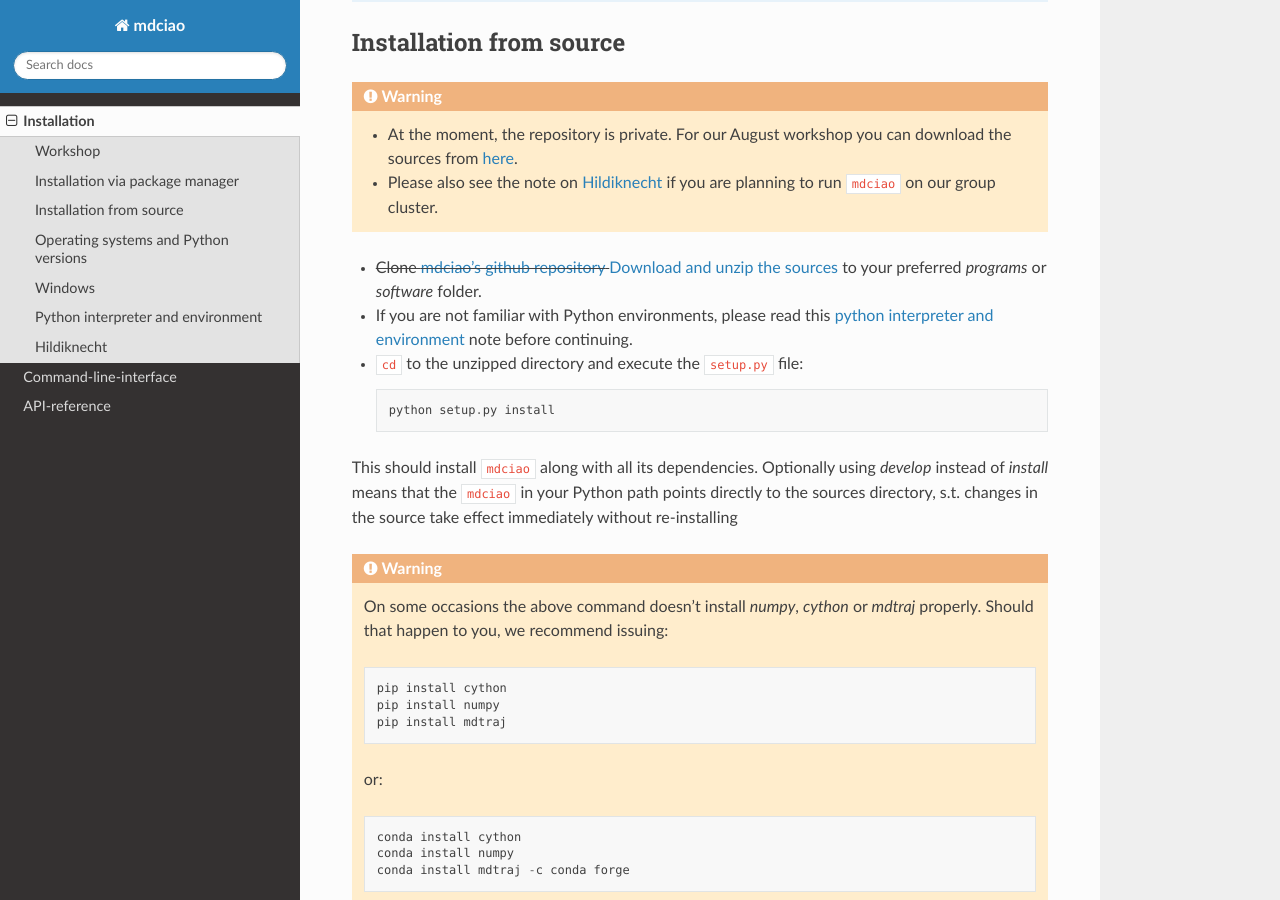
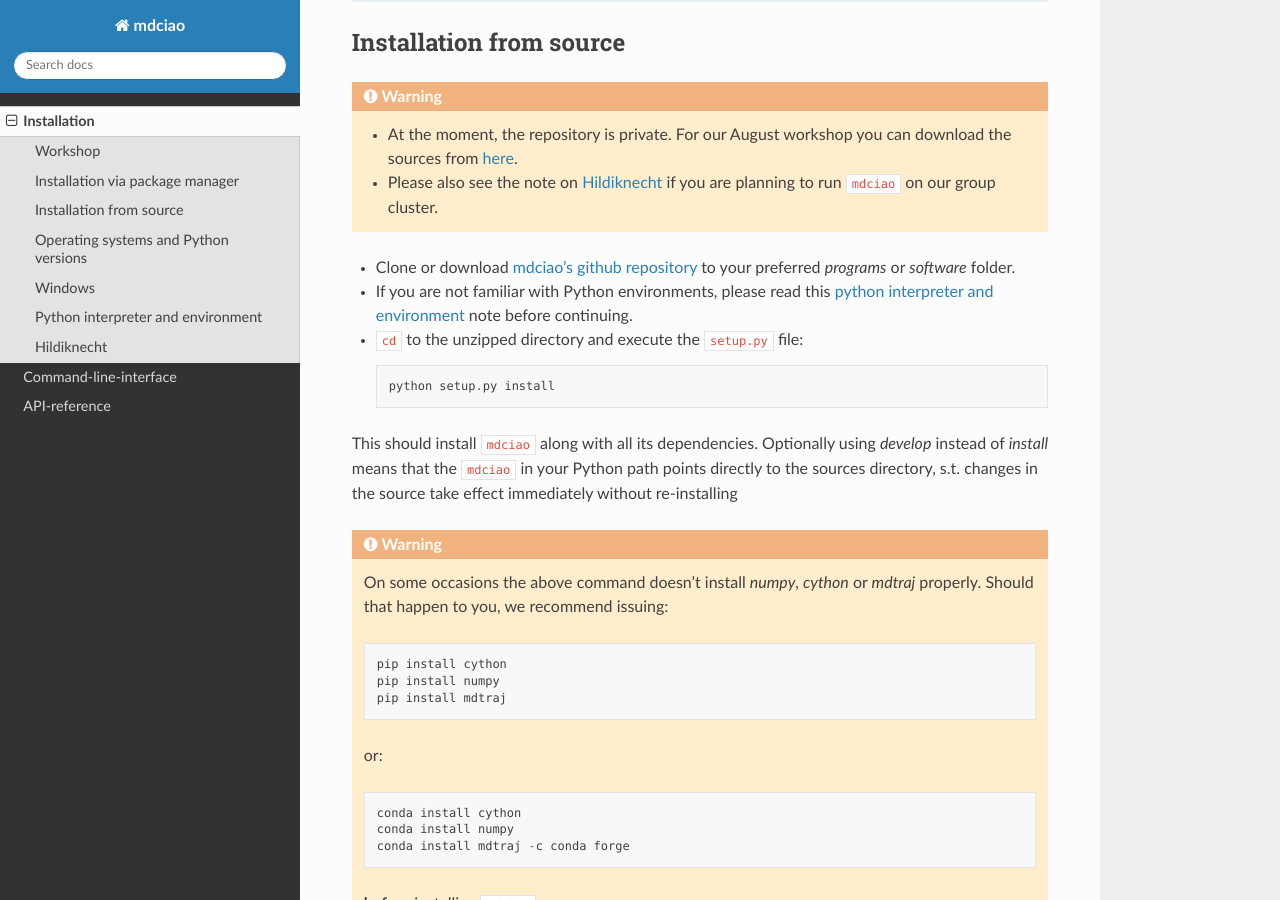
Before and after one commit to gph82/mdciao, a Sphinx documentation site: the page built from doc/installation.rst, in a window 1280 px wide and 900 px high, scrolled down 851 px. Built offline with Sphinx 7.4.7 and the Read the Docs theme 2.0.0, drawn with Linux system fonts in a browser that asks for light colours; pages that are not in the unit, such as notebooks, are missing from menus.

Commit message:
[docs/installation.rst] un-strike the cloning of repository

```diff
--- a/doc/installation.rst
+++ b/doc/installation.rst
@@ -40,7 +40,7 @@ Installation from source
 
    </strike>
 
-* |ss| Clone `mdciao's github repository <https://github.com/gph82/mdciao>`_ |se| `Download and unzip the sources <http://proteinformatics.uni-leipzig.de/mdciao/mdciao-master.zip>`_ to your preferred `programs` or `software` folder.
+*  Clone or download `mdciao's github repository <https://github.com/gph82/mdciao>`_ to your preferred `programs` or `software` folder.
 
 * If you are not familiar with Python environments, please read this `python interpreter and environment`_ note before continuing.
 
```
